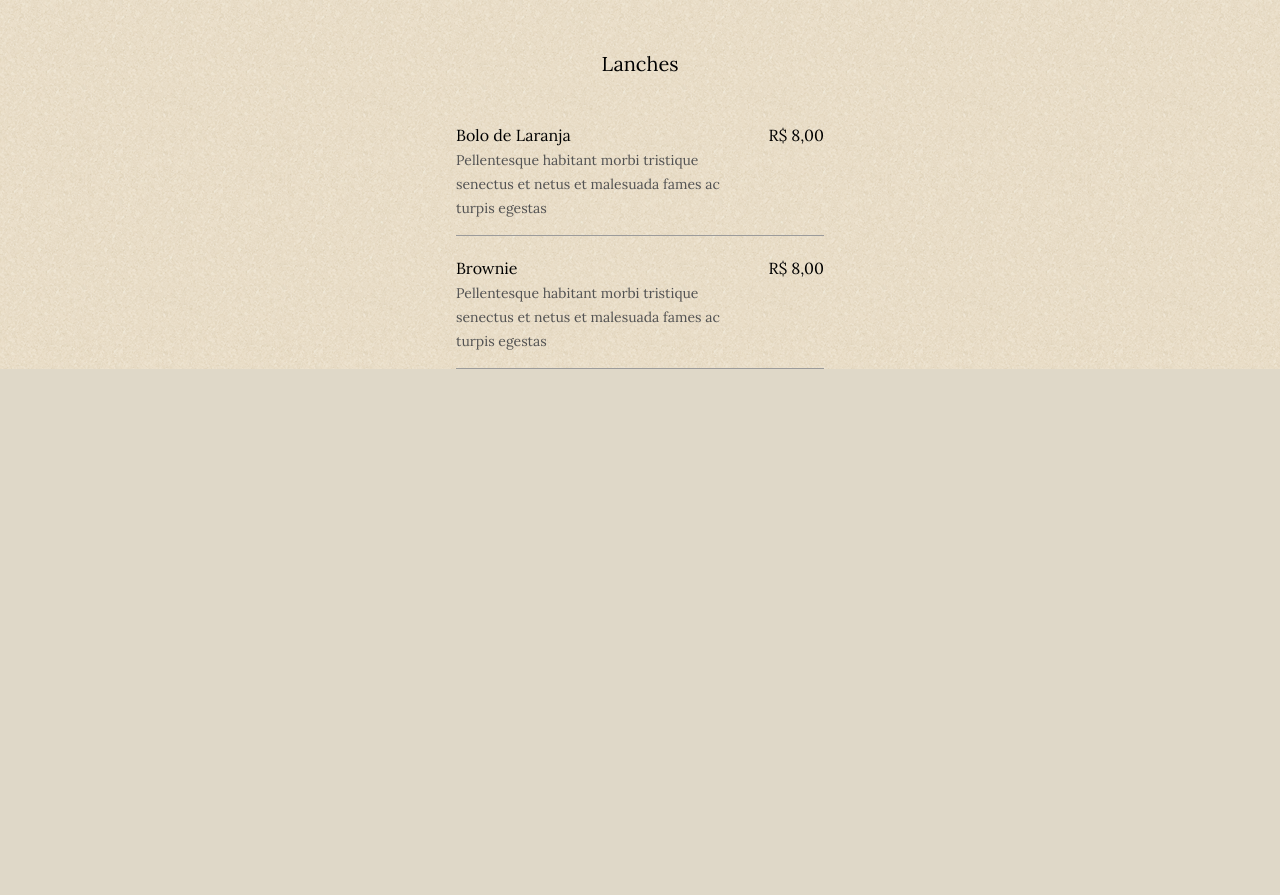
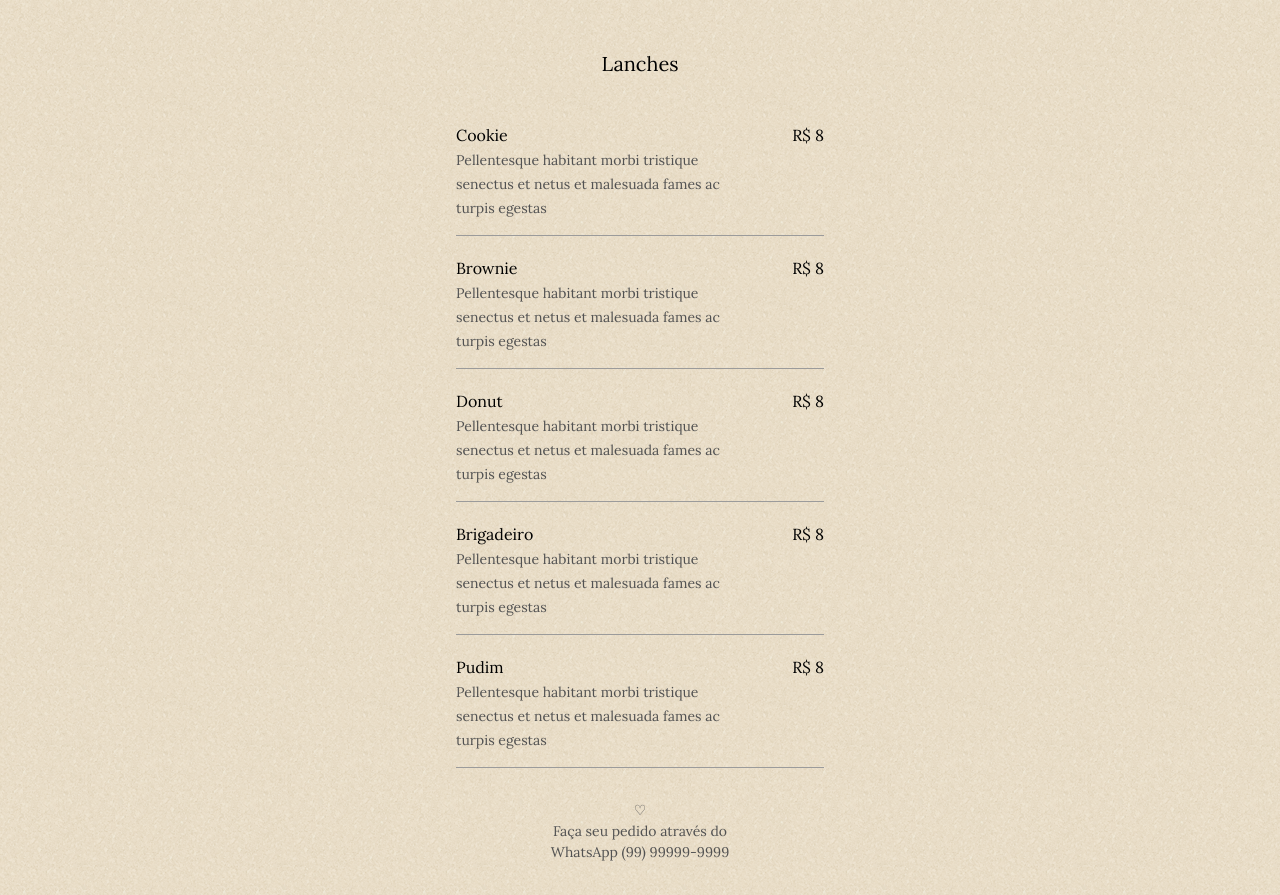
Before and after one commit to joziasmartini/coffee-shop, a React (Create React App) app: page / in a window 1280 px wide. Shown: the part 900-1795 px from the top of the page. Before the commit the page ends 1269 px from the top, so only its background shows below. Built offline with nearby package versions, Linux system fonts and the light colour scheme.

Commit message:
Use new products and footer on page

```diff
--- a/src/App.tsx
+++ b/src/App.tsx
@@ -1,5 +1,5 @@
 import "./App.sass";
-import { coffees } from "./utils/products";
+import { coffees, snacks } from "./utils/products";
 
 function App() {
   return (
@@ -10,7 +10,8 @@ function App() {
           Aberto todos os dias das 08h às 18h
         </p>
         <p className="subtitle light-color">Rua Machado de Assis, 397</p>
-
+      </header>
+      <main>
         <section className="section-title">Cafés</section>
 
         {coffees.map((coffee) => (
@@ -30,34 +31,26 @@ function App() {
 
         <section className="section-title">Lanches</section>
 
+        {snacks.map((snack) => (
           <section className="section-item">
             <div className="text-left">
-            <span className="">Bolo de Laranja</span>
+              <span className="">{snack.name}</span>
               <br />
               <span className="font-small light-color">
-              Pellentesque habitant morbi tristique senectus et netus et
-              malesuada fames ac turpis egestas
+                {snack.description}
               </span>
             </div>
             <div className="text-right">
-            <span className="">R$ 8,00</span>
+              <span className="">R$ {snack.price}</span>
             </div>
           </section>
-
-        <section className="section-item">
-          <div className="text-left">
-            <span className="">Brownie</span>
-            <br />
-            <span className="font-small light-color">
-              Pellentesque habitant morbi tristique senectus et netus et
-              malesuada fames ac turpis egestas
-            </span>
-          </div>
-          <div className="text-right">
-            <span className="">R$ 8,00</span>
-          </div>
-        </section>
-      </header>
+        ))}
+      </main>
+      <p className="footer font-small">
+        ♡<br />
+        Faça seu pedido através do <br />
+        WhatsApp (99) 99999-9999
+      </p>
     </div>
   );
 }
```
Lines whose indentation alone changed are shown as unchanged.
